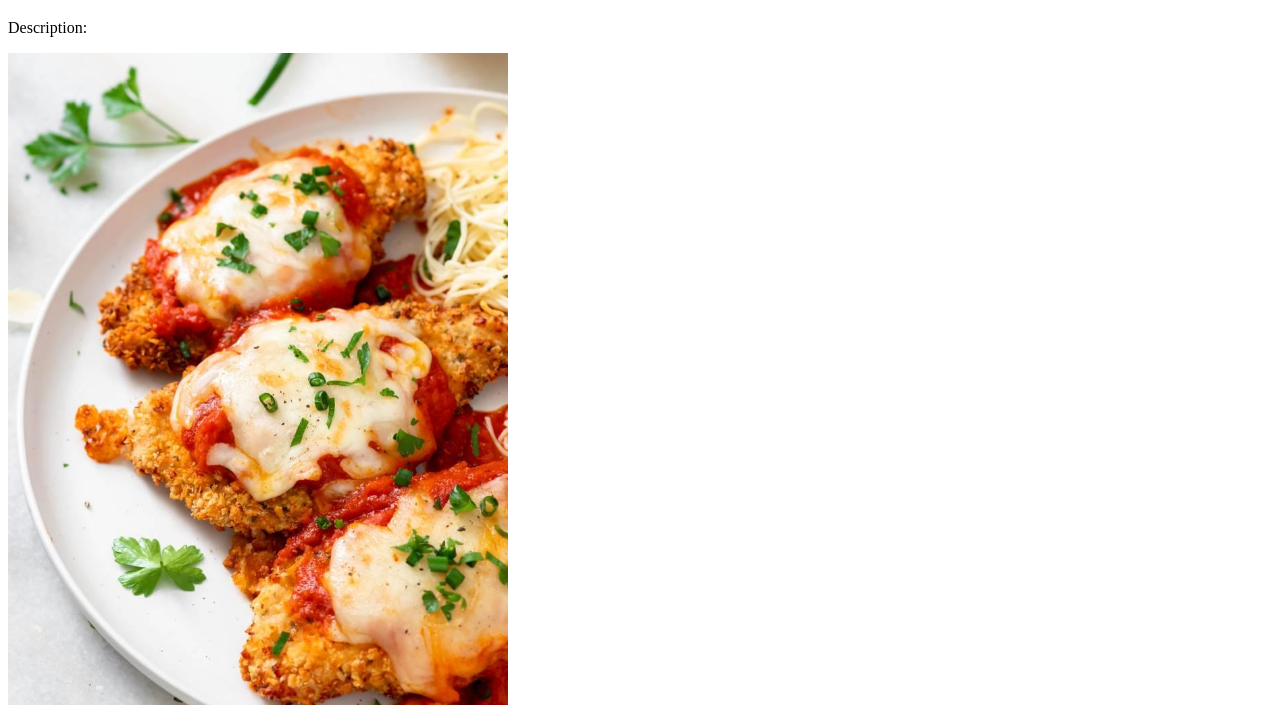
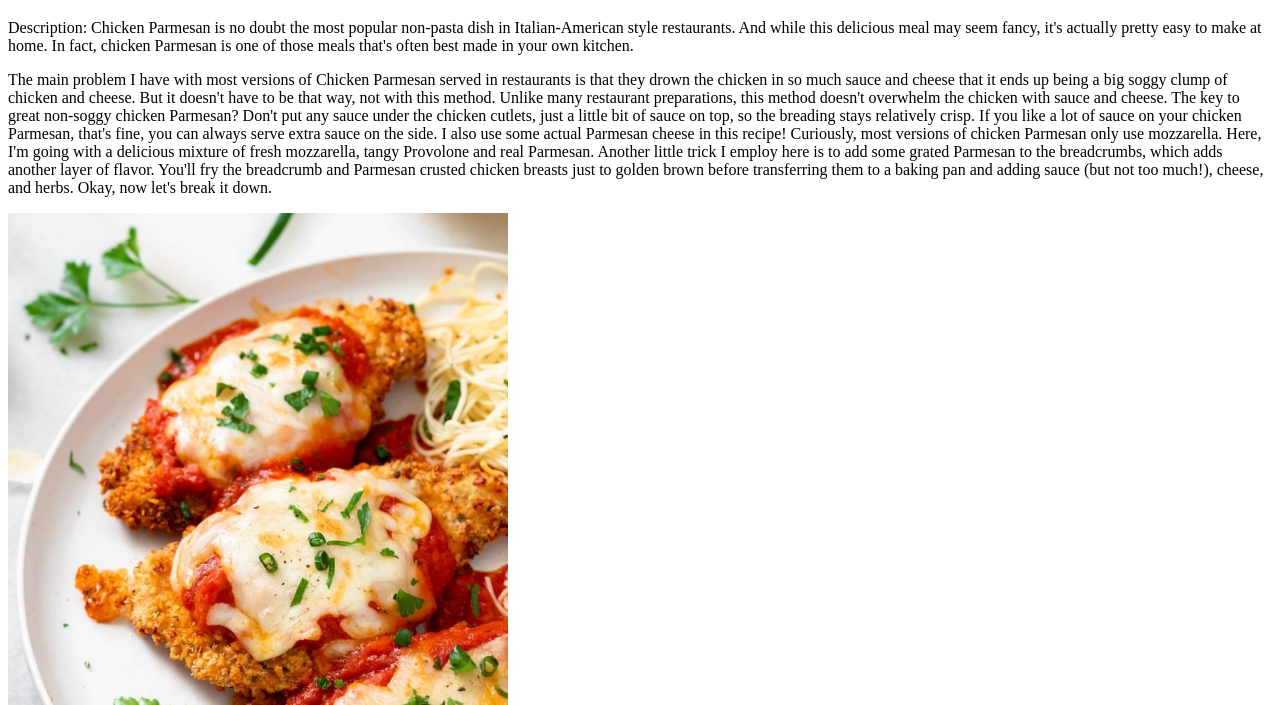
Before and after one commit to Alex-Cruz-Valencia/odin-recipe-project, a plain HTML site: page recipes/chicken-parmesan.html in a window 1280 px wide. Shown: the part 95-800 px from the top of the page. Drawn offline with Linux system fonts and the light colour scheme.

Commit message:
Add description to chicken-parmesan.html

```diff
--- a/recipes/chicken-parmesan.html
+++ b/recipes/chicken-parmesan.html
@@ -8,7 +8,27 @@
   <body>
     <p><a href="../index.html">home</a></p>
     <h1>Chicken Parmesan</h1>
-    <p>Description:</p>
+    <p>Description:
+      Chicken Parmesan is no doubt the most popular non-pasta dish in Italian-American style restaurants.
+      And while this delicious meal may seem fancy, it's actually pretty easy to make at home.
+      In fact, chicken Parmesan is one of those meals that's often best made in your own kitchen.
+    </p>
+
+    <p>
+      The main problem I have with most versions of Chicken Parmesan served in restaurants is that
+      they drown the chicken in so much sauce and cheese that it ends up being a big soggy clump of
+      chicken and cheese. But it doesn't have to be that way, not with this method.
+      Unlike many restaurant preparations, this method doesn't overwhelm the chicken with sauce and cheese.
+      The key to great non-soggy chicken Parmesan? Don't put any sauce under the chicken cutlets, just a
+      little bit of sauce on top, so the breading stays relatively crisp. If you like a lot of sauce on your
+      chicken Parmesan, that's fine, you can always serve extra sauce on the side. I also use some actual
+      Parmesan cheese in this recipe! Curiously, most versions of chicken Parmesan only use mozzarella.
+      Here, I'm going with a delicious mixture of fresh mozzarella, tangy Provolone and real Parmesan.
+      Another little trick I employ here is to add some grated Parmesan to the breadcrumbs, which adds
+      another layer of flavor. You'll fry the breadcrumb and Parmesan crusted chicken breasts just to
+      golden brown before transferring them to a baking pan and adding sauce (but not too much!), cheese,
+      and herbs. Okay, now let's break it down.
+    </p>
     <img src="../images/chicken-parmesan.jpg" alt="Image of chicken parmesan" width="500px">
 
     <p>
```
